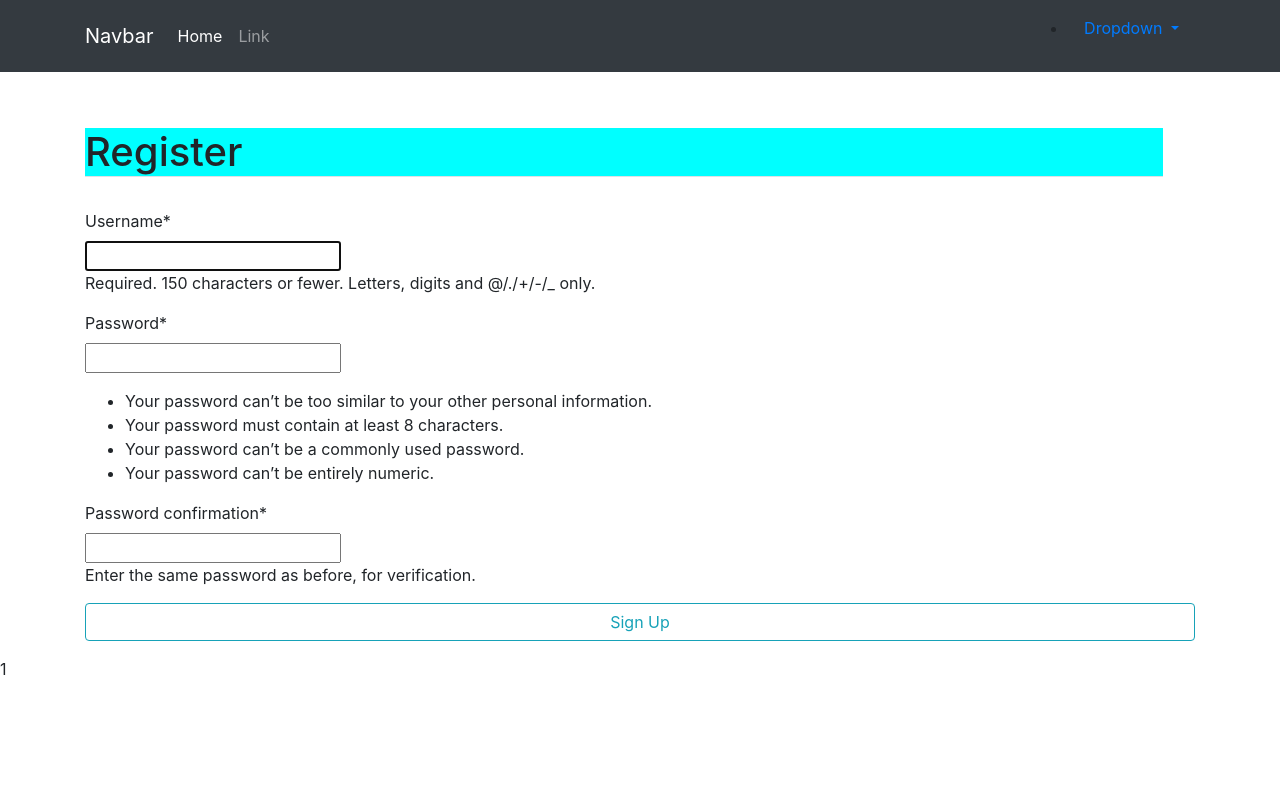
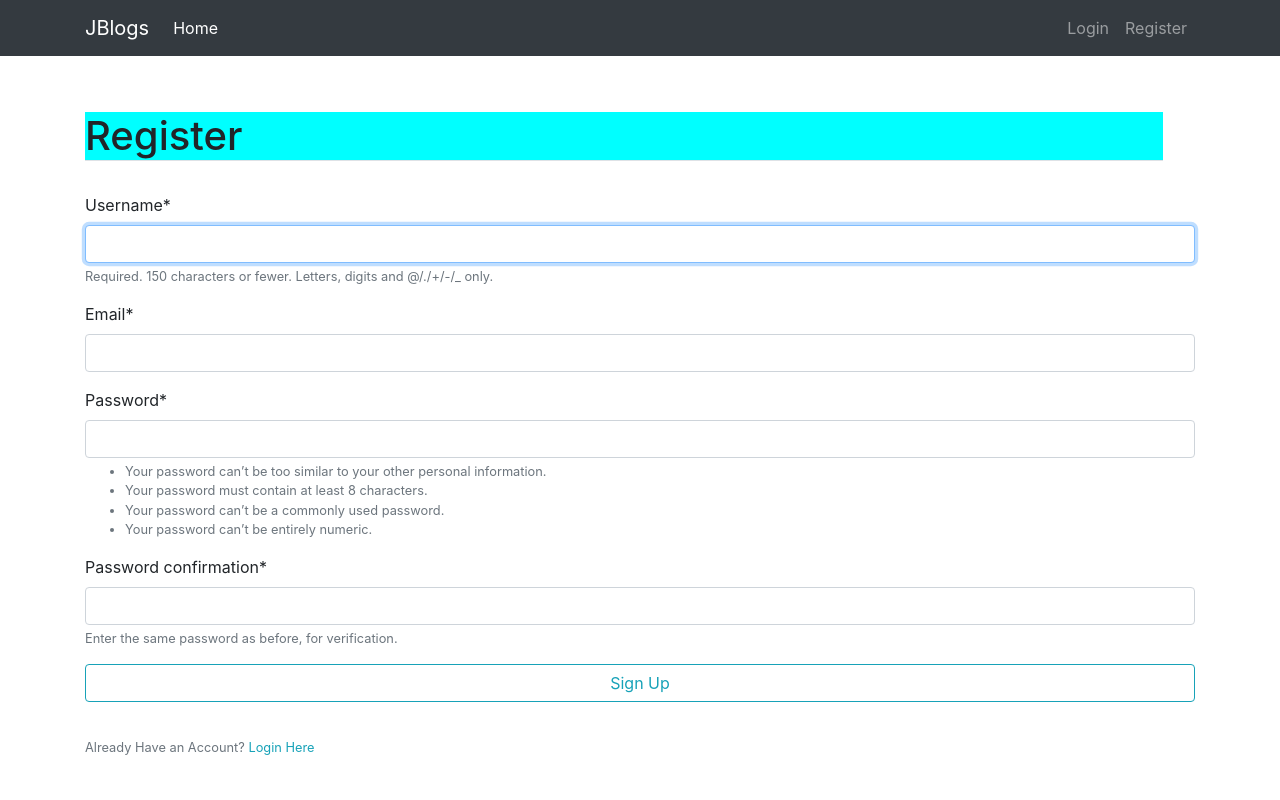
Before and after one commit to jisshub/blogapp-django-project, a Django app: page /register/ in a window 1280 px wide. Run offline with Django 3.2, Linux system fonts and the light colour scheme; some libraries are stand-ins or nearby versions.

Commit message:
login and logout

```diff
--- a/blog/templates/blog/base.html
+++ b/blog/templates/blog/base.html
@@ -32,7 +32,7 @@
         </div>
       </div>
         {% block content %}{% endblock %}
-    </div>1
+    </div>
 
     <!-- Optional JavaScript -->
     <!-- jQuery first, then Popper.js, then Bootstrap JS -->
--- a/blog/templates/partial/_navbar.html
+++ b/blog/templates/partial/_navbar.html
@@ -1,6 +1,6 @@
 <nav class="navbar navbar-expand-lg navbar-dark bg-dark">
     <div class="container">
-        <a class="navbar-brand" href="#">Navbar</a>
+        <a class="navbar-brand" href="#">JBlogs</a>
         <button class="navbar-toggler" type="button" data-toggle="collapse" data-target="#navbarSupportedContent" aria-controls="navbarSupportedContent" aria-expanded="false" aria-label="Toggle navigation">
         <span class="navbar-toggler-icon"></span>
         </button>
@@ -8,26 +8,17 @@
         <div class="collapse navbar-collapse" id="navbarSupportedContent">
         <ul class="navbar-nav mr-auto">
             <li class="nav-item active">
-            <a class="nav-link" href="#">Home <span class="sr-only">(current)</span></a>
+            <a class="nav-link" href="{% url 'home' %}">Home<span class="sr-only">(current)</span></a>
             </li>
+
+        </ul>
+
+        <ul class="navbar-nav">
             <li class="nav-item">
-            <a class="nav-link" href="#">Link</a>
+                <a class="nav-link float-left" href="{% url 'login' %}">Login</a>
+                <a class="nav-link float-right" href="{% url 'register' %}">Register</a>
             </li>
         </ul>
-
-        <ul class="float-right">
-            <li class="nav-item dropdown float-right">
-            <a class="nav-link dropdown-toggle" href="#" id="navbarDropdown" role="button" data-toggle="dropdown" aria-haspopup="true" aria-expanded="false">
-                Dropdown
-            </a>
-            <div class="dropdown-menu" aria-labelledby="navbarDropdown">
-                <a class="dropdown-item" href="#">Action</a>
-                <a class="dropdown-item" href="#">Another action</a>
-                <div class="dropdown-divider"></div>
-                <a class="dropdown-item" href="#">Something else here</a>
-            </div>
-            </li>
-            </ul>
 
         </div>
         </div>
--- a/blogAppProject/settings.py
+++ b/blogAppProject/settings.py
@@ -123,3 +123,8 @@ USE_TZ = True
 STATIC_URL = '/static/'
 
 MESSAGE_STORAGE = 'django.contrib.messages.storage.cookie.CookieStorage'
+
+CRISPY_TEMPLATE_PACK = 'bootstrap4'
+
+# redirect to home page once login
+LOGIN_REDIRECT_URL = "home"
--- /dev/null
+++ b/user/forms.py
@@ -0,0 +1,17 @@
+from django import forms
+# import User Model
+from django.contrib.auth.models import User
+# import Usercreationform
+from django.contrib.auth.forms import UserCreationForm
+
+# create a new form that inherits the UserCreationForm
+class RegisterForm(UserCreationForm):
+    # specify the field email
+    email = forms.EmailField(required=True)
+
+    # Specify Meta class to configure the form with the user model.
+    class Meta:
+        # model to be interacted with form
+        model = User
+        # form fields
+        fields = ['username', 'email', 'password1', 'password2']
--- /dev/null
+++ b/user/templates/user/logout.html
@@ -0,0 +1,6 @@
+<!-- logout template -->
+{% extends 'blog/base.html' %}
+
+{% block content %}
+<button class="btn btn-info"><a href="{% url 'login' %}" style="color: #fff; text-decoration: none;">Login Here</a></button>
+{% endblock %}
--- a/user/templates/user/register.html
+++ b/user/templates/user/register.html
@@ -16,9 +16,16 @@
             </div>
 
             <div class="form-group">
-                <button class="btn btn-outline-info btn-block">Sign Up</button>
+                <button class="btn btn-outline-info btn-block" type="submit">Sign Up</button>
             </div>
         </form>
+
+        <div class="pt-3">
+            <small class="text-muted">
+                Already Have an Account?
+                <a href="{% url 'login' %}" class="text-info">Login Here</a>
+            </small>
+        </div>
     </div>
 </div>
 {% endblock %}
--- a/user/urls.py
+++ b/user/urls.py
@@ -1,5 +1,13 @@
 from django.urls import path
+
+# importLoginView and Logout view
+from django.contrib.auth import views as auth_views
 from . import views
+
 urlpatterns = [
     path('register/', views.register_view, name='register'),
+    # login url
+    path('login/', auth_views.LoginView.as_view(template_name='user/login.html'), name='login'),
+    path('logout/', auth_views.LogoutView.as_view(template_name='user/logout.html'), name='logout'),
+
 ]
--- a/user/views.py
+++ b/user/views.py
@@ -1,9 +1,10 @@
 from django.shortcuts import render
-from django.contrib.auth.forms import UserCreationForm
 # import message module
 from django.contrib import messages
 # import shortcuts here.
 from django.shortcuts import redirect
+# import Register Form
+from .forms import RegisterForm
 
 # Create your views here.
 
@@ -11,7 +12,7 @@ def register_view(request):
     # instance of user creation form incase request is post/not
     if request.method == 'POST':
         # create form with posted data
-        form = UserCreationForm(request.POST)
+        form = RegisterForm(request.POST)
         if form.is_valid():
             # save the form
             form.save()
@@ -19,14 +20,14 @@ def register_view(request):
             username = form.cleaned_data.get('username')
             # flash message if success,
             messages.success(request, f'Account created for {username}!')
-            return redirect('home')
+            return redirect('login')
     else:
         # create form instance if request not post
-        form = UserCreationForm()
+        form = RegisterForm()
     # render the form
     return render(request, 'user/register.html', {"form": form})
 
 
-def login_view(request):
-    pass
-    return render(request, 'user/login.html')
+# def login_view(request):
+#     pass
+#     return render(request, 'user/login.html')
```
Also changed, not shown: user/templates/user/login.html (added, +23 -0 lines).
